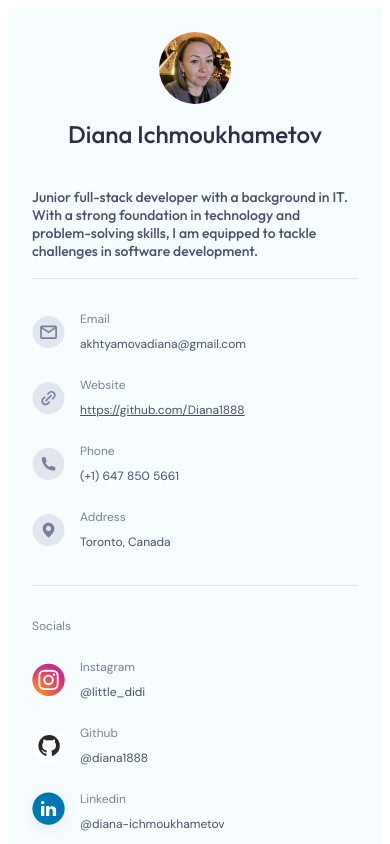
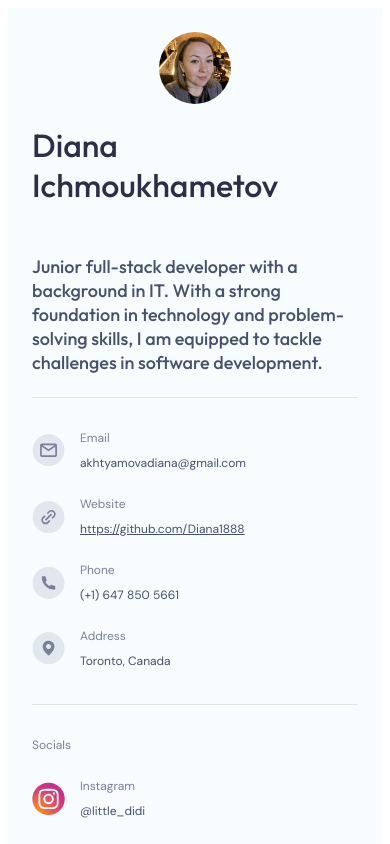
Before and after one commit to Diana1888/Resume-react-project, a React (Vite) app: page / in a window 390 px wide. Shown: the top 844 px of the page. Built offline with nearby package versions, Linux system fonts and the light colour scheme.

Commit message:
Change font size

```diff
--- a/src/styles/Aside.css
+++ b/src/styles/Aside.css
@@ -126,16 +126,6 @@ h1 {
     height: 72px;
   }
 
-  h1 {
-    font-size: 24px;
-    line-height: 28px;
-  }
-
-  .summary {
-    font-size: 14px;
-    line-height: 18px;
-  }
-
   .aside {
     padding: 24px;
   }
```
